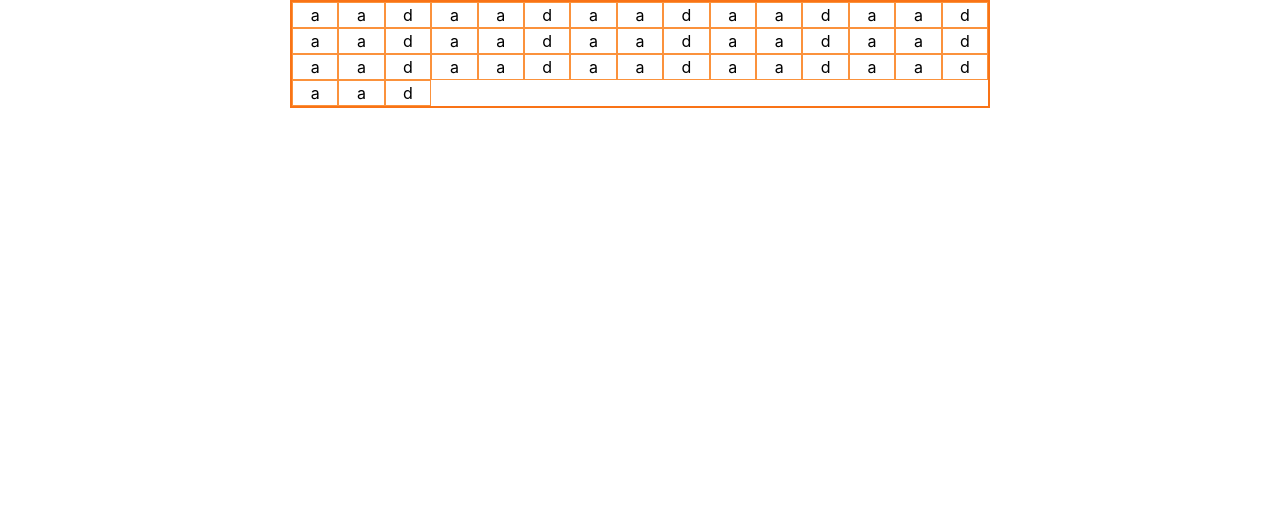
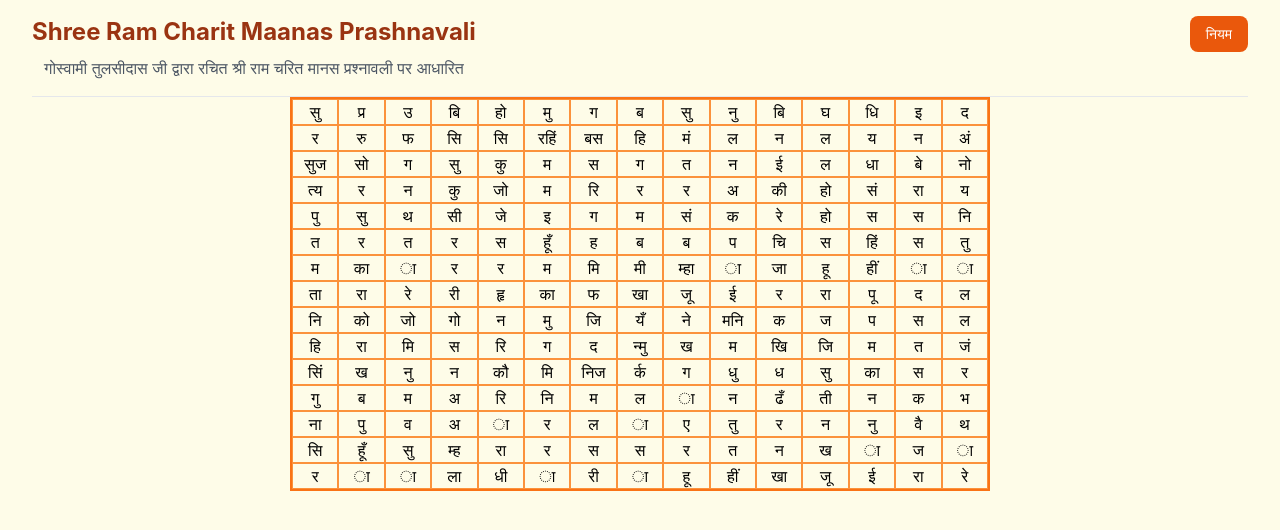
Before and after one commit to shashankjs2002/shree-ram-charit-maanas-prashnavali, a React (Create React App) app: page / in a window 1280 px wide. Shown: the top 530 px of the page. Built offline with nearby package versions, Linux system fonts and the light colour scheme.

Commit message:
constants added

```diff
--- a/src/App.css
+++ b/src/App.css
@@ -1,5 +1,8 @@
 .App {
   text-align: center;
+  -webkit-user-select: none; /* Safari */
+  -ms-user-select: none; /* IE 10 and IE 11 */
+  user-select: none; /* Standard syntax */
 }
 
 .App-logo {
@@ -12,7 +15,11 @@
     animation: App-logo-spin infinite 20s linear;
   }
 }
-
+.prevent-select {
+  -webkit-user-select: none;
+  -ms-user-select: none;
+  user-select: none;
+}
 .App-header {
   background-color: #282c34;
   min-height: 100vh;
--- a/src/App.js
+++ b/src/App.js
@@ -4,8 +4,8 @@ import Navbar from './components/Navbar';
 
 function App() {
   return (
-    <div className="flex justify-center">
-      {/* <Navbar/> */}
+    <div className="items-center App bg-yellow-50 min-h-screen">
+      <Navbar/>
       <Grid/>
     </div>
   );
--- a/src/assets/constants.jsx
+++ b/src/assets/constants.jsx
@@ -1,4 +1,4 @@
-export const gridLetters = ['a', 'a', 'd','a', 'a', 'd','a', 'a', 'd','a', 'a', 'd','a', 'a', 'd','a', 'a', 'd','a', 'a', 'd','a', 'a', 'd','a', 'a', 'd','a', 'a', 'd','a', 'a', 'd','a', 'a', 'd','a', 'a', 'd','a', 'a', 'd','a', 'a', 'd','a', 'a', 'd',]
+export const gridLetters = ['सु', 'प्र', 'उ', 'बि', 'हो', 'मु', 'ग', 'ब', 'सु', 'नु', 'बि', 'घ', 'धि', 'इ', 'द', 'र', 'रु', 'फ', 'सि', 'सि', 'रहिं', 'बस', 'हि', 'मं', 'ल', 'न', 'ल', 'य', 'न', 'अं', 'सुज', 'सो', 'ग', 'सु', 'कु', 'म', 'स', 'ग', 'त', 'न', 'ई', 'ल', 'धा', 'बे', 'नो', 'त्य', 'र', 'न', 'कु', 'जो', 'म', 'रि', 'र', 'र', 'अ', 'की', ' हो', 'सं', 'रा', 'य', 'पु', 'सु', 'थ', 'सी', 'जे', 'इ', 'ग', 'म', 'सं', 'क', 'रे', 'हो', 'स', 'स', 'नि', 'त', 'र', 'त', 'र', 'स', 'हूँ', 'ह', 'ब', 'ब', 'प', 'चि', 'स', 'हिं', 'स', 'तु', 'म', 'का', 'ा', 'र', 'र', 'म', 'मि', 'मी', 'म्हा', 'ा', 'जा', 'हू', 'हीं', 'ा', 'ा', 'ता', 'रा', 'रे', 'री', 'हृ', 'का', 'फ', 'खा', 'जू', 'ई', 'र', 'रा', 'पू', 'द', 'ल', 'नि', 'को', 'जो', 'गो', 'न', 'मु', 'जि', 'यँ', 'ने', 'मनि', 'क', 'ज', 'प', 'स', 'ल', 'हि', 'रा', 'मि', ' स', 'रि', 'ग', 'द', 'न्मु', 'ख', 'म', 'खि', 'जि', 'म', 'त', 'जं', 'सिं', 'ख', 'नु', 'न', 'कौ', 'मि', 'निज', 'र्क', 'ग', 'धु', 'ध', 'सु', 'का', 'स', 'र', 'गु', 'ब', 'म', 'अ', 'रि', 'नि', 'म', 'ल', 'ा', 'न', 'ढँ', 'ती', 'न', 'क', 'भ', 'ना', 'पु', 'व', 'अ', 'ा', 'र', 'ल', 'ा', 'ए', 'तु', 'र', 'न', 'नु', 'वै', 'थ', 'सि', 'हूँ', 'सु', 'म्ह','रा', 'र', 'स', 'स', 'र', 'त', 'न', 'ख', 'ा', 'ज', 'ा', 'र', 'ा', 'ा', 'ला', 'धी', 'ा', 'री', 'ा', 'हू', 'हीं', 'खा', 'जू', 'ई', 'रा', 'रे']
 
 export const chaupayian = [
     {
--- a/src/components/Grid.jsx
+++ b/src/components/Grid.jsx
@@ -1,16 +1,21 @@
 
+import { useEffect } from "react"
 import { gridLetters } from "../assets/constants"
 
 const Grid =() => {
+    useEffect(() => {
+        console.log(gridLetters.length)
+    }, [])
+
     return(
-        <>
+        <div className="flex justify-center">
         <div className="grid max-md:w-full md flex-wrap w-[700px] border-orange-500 border-2" style={{gridTemplateColumns:" repeat(15, minmax(0, 1fr))"}}>
 
         {gridLetters.map((letter, idx) => {
             return <span onClick={()=>{console.log(idx)}} className= "text-center active:bg-orange-500 hover:bg-orange-200 border-orange-400 border" key={idx}>{letter}</span>
         })}
         </div>
-        </>
+        </div>
     )
 }
 
--- a/src/components/Navbar.jsx
+++ b/src/components/Navbar.jsx
@@ -2,69 +2,30 @@ import { useState } from 'react'
 
 const Navbar = () => {
 
-  const [state, setState] = useState(false)
+  return (
 
-  // Replace javascript:void(0) path with your path
-  const navigation = [
-      { title: "Customers", path: "/" },
-      { title: "Careers", path: "/" },
-      { title: "Guides", path: "/" },
-      { title: "Partners", path: "/" }
-  ]
+            <div className="max-w-screen-xl mx-auto px-4 md:px-8">
+                <div className="items-start justify-between py-4 border-b md:flex">
+                    <div className="max-w-lg">
+                        <h3 className="text-orange-800 text-2xl font-bold">
+                            Shree Ram Charit Maanas Prashnavali
+                        </h3>
+                        <p className="text-gray-600 mt-2">
+                        गोस्वामी तुलसीदास जी द्वारा रचित श्री राम चरित मानस प्रश्नावली   पर आधारित
+                        </p>
+                    </div>
+                    <div className="mt-6 md:mt-0">
+                        <a
+                            href="/"
+                            className="block px-4 py-2 text-center text-white duration-150 font-medium bg-orange-600 rounded-lg hover:bg-orange-500 active:bg-orange-700 md:text-sm"
+                        >
+                            नियम
+                        </a>
+                    </div>
+                </div>
+            </div>
+        )
 
-  return (
-      <nav className="bg-white w-full border-b md:border-0 md:static">
-          <div className="items-center px-4 max-w-screen-xl mx-auto md:flex md:px-8">
-              <div className="flex items-center justify-between py-3 md:py-5 md:block">
-                    <a href="/">
-                        <img
-                            src="https://www.floatui.com/logo.svg"
-                            width={120}
-                            height={50}
-                            alt="Float UI logo"
-                        />
-                    </a>
-                  <div className="md:hidden">
-                      <button className="text-gray-700 outline-none p-2 rounded-md focus:border-gray-400 focus:border"
-                          onClick={() => setState(!state)}
-                      >
-                          {
-                              state ? (
-                                  <svg xmlns="http://www.w3.org/2000/svg" className="h-6 w-6" viewBox="0 0 20 20" fill="currentColor">
-                                      <path fillRule="evenodd" d="M4.293 4.293a1 1 0 011.414 0L10 8.586l4.293-4.293a1 1 0 111.414 1.414L11.414 10l4.293 4.293a1 1 0 01-1.414 1.414L10 11.414l-4.293 4.293a1 1 0 01-1.414-1.414L8.586 10 4.293 5.707a1 1 0 010-1.414z" clipRule="evenodd" />
-                                  </svg>
-                              ) : (
-                                  <svg xmlns="http://www.w3.org/2000/svg" className="h-6 w-6" fill="none" viewBox="0 0 24 24" stroke="currentColor">
-                                      <path strokeLinecap="round" strokeLinejoin="round" strokeWidth={2} d="M4 8h16M4 16h16" />
-                                  </svg>
-                              )
-                          }
-                      </button>
-                  </div>
-              </div>
-              <div className={`flex-1 justify-self-center pb-3 mt-8 md:block md:pb-0 md:mt-0 ${ state ? 'block' : 'hidden'}`}>
-                  <ul className="justify-center items-center space-y-8 md:flex md:space-x-6 md:space-y-0">
-                      {
-                          navigation.map((item, idx) => {
-                              return (
-                                <li key={idx} className="text-gray-600 hover:text-indigo-600">
-                                    <a href={item.path}>
-                                        { item.title }
-                                    </a>
-                                </li>
-                              )
-                          })
-                      }
-                  </ul>
-              </div>
-              <div className="hidden md:inline-block">
-                <a href="/" className="py-3 px-4 text-white bg-indigo-600 hover:bg-indigo-700 rounded-md shadow">
-                    Get Started
-                </a>
-              </div>
-          </div>
-      </nav>
-  )
 }
 
 export default Navbar
```
